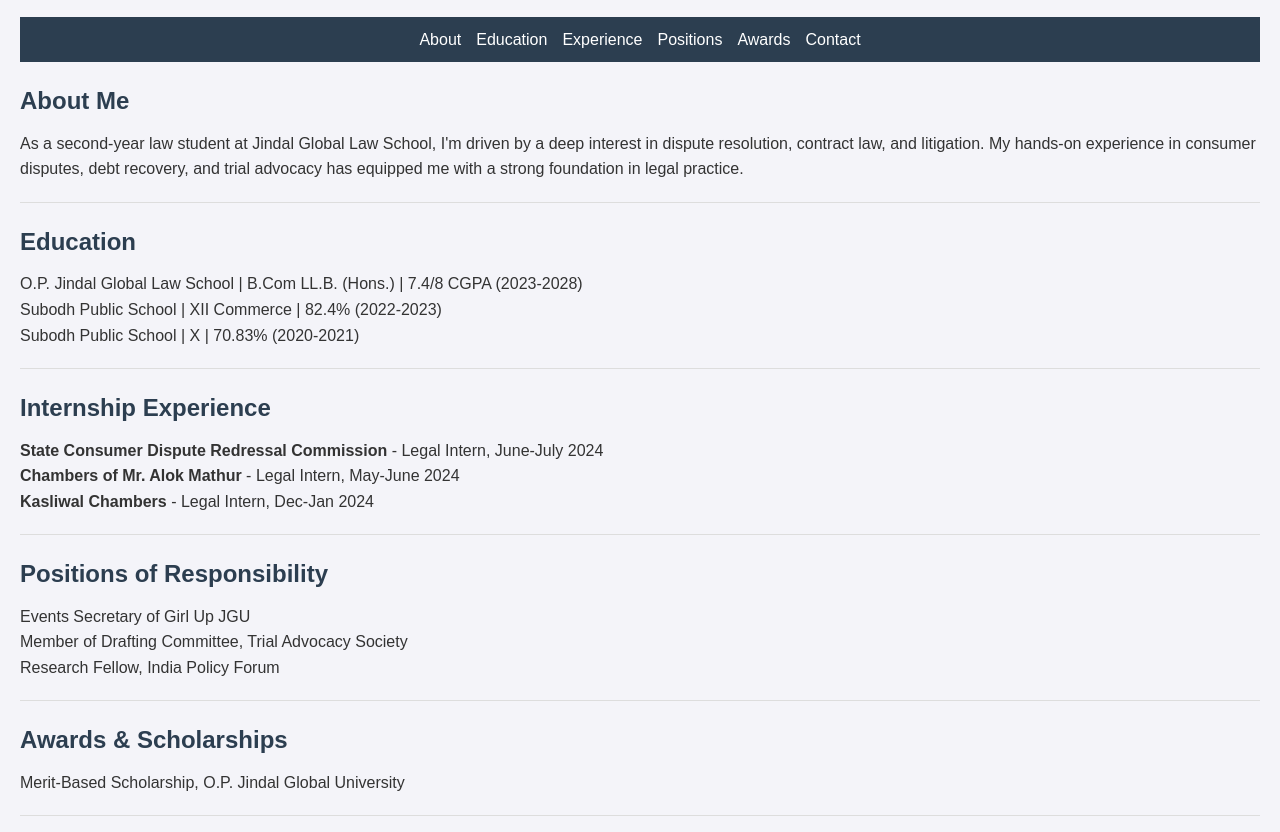
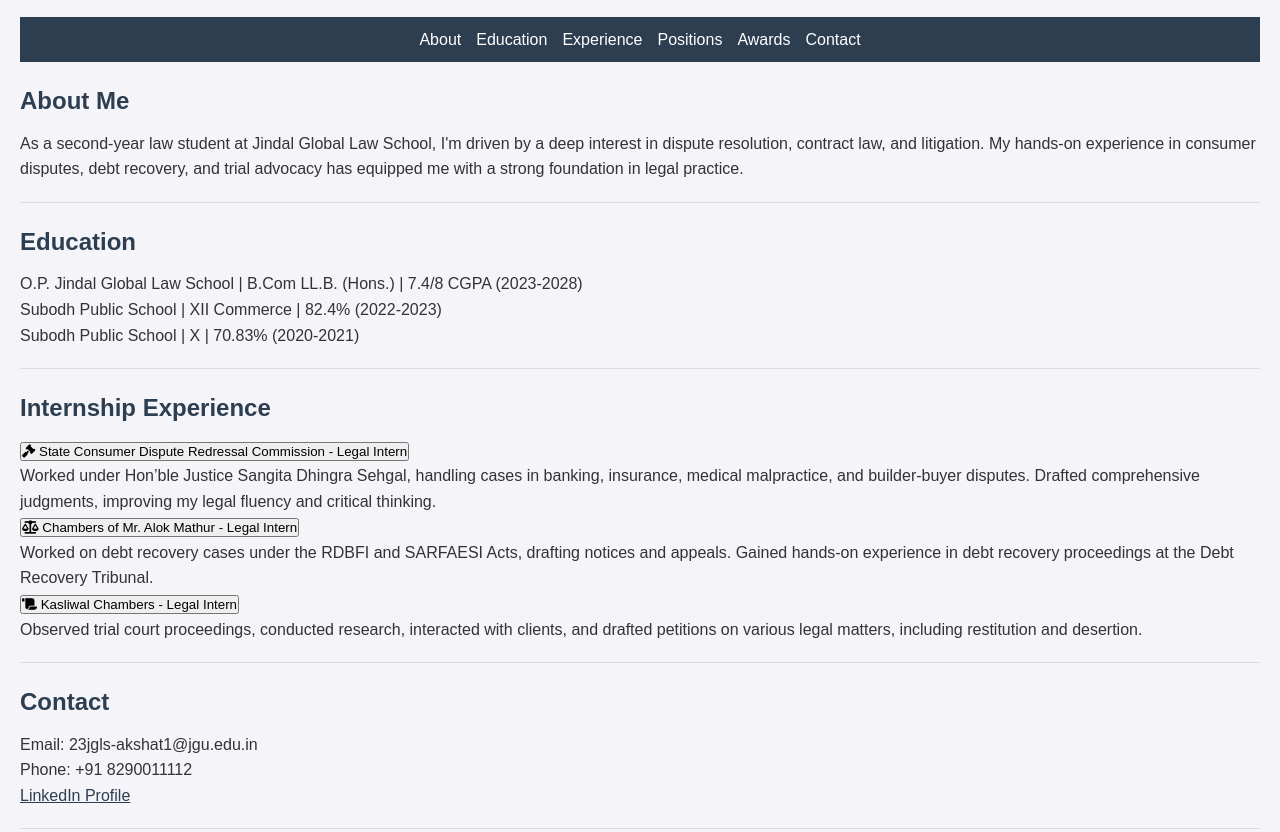
Before and after one commit to Akshat-2974/Akshat-2974.github.io, a plain HTML site: page index.html in a window 1280 px wide. Shown: the part 120-952 px from the top of the page. Drawn offline with Linux system fonts and the light colour scheme.

Commit message:
Update index.html

```diff
--- a/index.html
+++ b/index.html
@@ -5,6 +5,7 @@
     <meta name="viewport" content="width=device-width, initial-scale=1.0">
     <title>Akshat Mehta's Portfolio</title>
     <link rel="stylesheet" href="style.css">
+    <script src="https://kit.fontawesome.com/a076d05399.js" crossorigin="anonymous"></script>
 </head>
 <body>
     <header>
@@ -38,27 +39,34 @@
     <section id="experience">
         <h2>Internship Experience</h2>
         <ul>
-            <li><strong>State Consumer Dispute Redressal Commission</strong> - Legal Intern, June-July 2024</li>
-            <li><strong>Chambers of Mr. Alok Mathur</strong> - Legal Intern, May-June 2024</li>
-            <li><strong>Kasliwal Chambers</strong> - Legal Intern, Dec-Jan 2024</li>
+            <li>
+                <button class="expand-button" onclick="toggleDetails('state-consumer')">
+                    <i class="fas fa-gavel"></i> State Consumer Dispute Redressal Commission - Legal Intern
+                </button>
+                <div class="details" id="state-consumer">
+                    <p>Worked under Hon’ble Justice Sangita Dhingra Sehgal, handling cases in banking, insurance, medical malpractice, and builder-buyer disputes. Drafted comprehensive judgments, improving my legal fluency and critical thinking.</p>
+                </div>
+            </li>
+            <li>
+                <button class="expand-button" onclick="toggleDetails('alok-mathur')">
+                    <i class="fas fa-balance-scale"></i> Chambers of Mr. Alok Mathur - Legal Intern
+                </button>
+                <div class="details" id="alok-mathur">
+                    <p>Worked on debt recovery cases under the RDBFI and SARFAESI Acts, drafting notices and appeals. Gained hands-on experience in debt recovery proceedings at the Debt Recovery Tribunal.</p>
+                </div>
+            </li>
+            <li>
+                <button class="expand-button" onclick="toggleDetails('kasliwal-chambers')">
+                    <i class="fas fa-scroll"></i> Kasliwal Chambers - Legal Intern
+                </button>
+                <div class="details" id="kasliwal-chambers">
+                    <p>Observed trial court proceedings, conducted research, interacted with clients, and drafted petitions on various legal matters, including restitution and desertion.</p>
+                </div>
+            </li>
         </ul>
     </section>
 
-    <section id="responsibilities">
-        <h2>Positions of Responsibility</h2>
-        <ul>
-            <li>Events Secretary of Girl Up JGU</li>
-            <li>Member of Drafting Committee, Trial Advocacy Society</li>
-            <li>Research Fellow, India Policy Forum</li>
-        </ul>
-    </section>
-
-    <section id="awards">
-        <h2>Awards & Scholarships</h2>
-        <ul>
-            <li>Merit-Based Scholarship, O.P. Jindal Global University</li>
-        </ul>
-    </section>
+    <!-- Add other sections similarly as above, with expandable details -->
 
     <section id="contact">
         <h2>Contact</h2>
```
